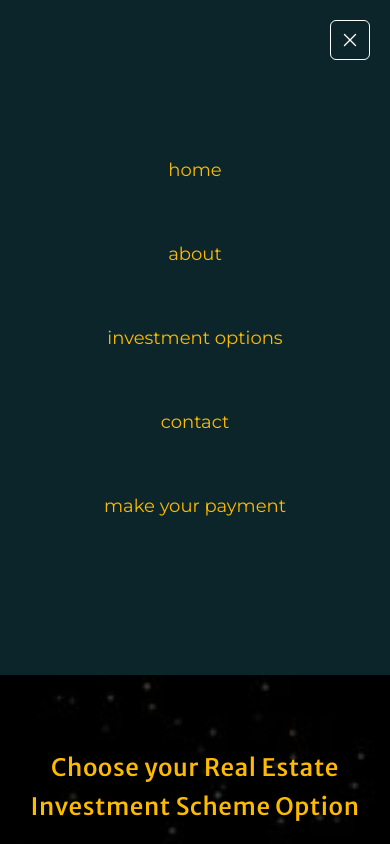
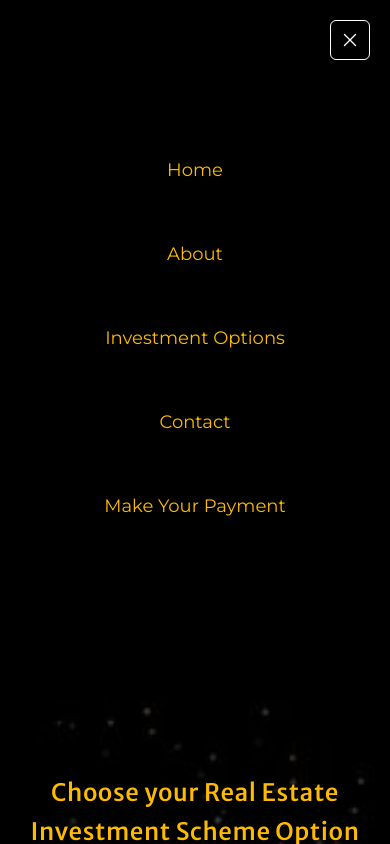
Before and after one commit to Mayor1234/real-shortlet-elders, a React (Vite) app: page / in a window 390 px wide. Both pictures are taken after a click on the element 350 px from the left and 40 px from the top of the page. Shown: the top 844 px of the page. Built offline with nearby package versions, Linux system fonts and the light colour scheme.

Commit message:
fix hero banner content

```diff
--- a/src/components/header/Headers.tsx
+++ b/src/components/header/Headers.tsx
@@ -123,7 +123,7 @@ const Header = () => {
               />
             </Link>
           </div>
-          <div className="inset-0 flex w-full h-full items-center justify-center flex-col lg:hidden">
+          <div className="inset-0 flex w-full h-screen items-center justify-center flex-col lg:hidden">
             <div
               className="absolute right-5 top-0 translate-y-1/2 z-50 cursor-pointer"
               onClick={() => setModalOpen()}
@@ -163,13 +163,13 @@ const Header = () => {
             <AnimatePresence>
               {modalOpen && (
                 <motion.div
-                  className="absolute inset-0 z-40 bg-[#0b252b] h-screen w-full"
+                  className="absolute inset-0 z-40 bg-[#000] h-screen w-full"
                   variants={modalVariants}
                   initial="hidden"
                   animate="visible"
                   exit="exit"
                 >
-                  <nav className="flex flex-col z-50 items-center justify-center w-full h-[80%]">
+                  <nav className="w-full h-[80%]">
                     <motion.ul
                       className="flex flex-col gap-10 items-center justify-center h-full w-full"
                       variants={navLinksVariants}
@@ -186,7 +186,7 @@ const Header = () => {
                         >
                           <motion.li
                             key={i}
-                            className="text-lg text-pry py-2 px-6 hover:text-sec cursor-pointer text-center"
+                            className="text-lg text-pry py-2 px-6 hover:text-sec cursor-pointer text-start capitalize"
                             variants={linkItemVariants}
                           >
                             {menu.title}
--- a/src/components/hero-banner/HeroBanner.tsx
+++ b/src/components/hero-banner/HeroBanner.tsx
@@ -6,21 +6,22 @@ const HeroBanner = () => {
     window.open('https://wa.me/2347034578122', '_blank', 'noopener,noreferrer');
   };
   return (
-    <div className="relative inset-0 z-10 bg-[url('/hero_banner.jpeg')] h-[80vh] w-screen lg:h-[90vh] bg-no-repeat bg-cover bg-right bg-blend-overlay bg-neutral-700 px-0">
+    <div className="relative inset-0 z-10 bg-[url('/hero_banner.jpeg')] h-[calc(90vh-60px)] w-screen lg:h-[90vh] bg-no-repeat bg-cover bg-right bg-blend-overlay bg-neutral-700 px-0">
       <Header />
       <div className="container w-full mx-auto">
-        <div className="absolute -z-10 px-5 font-normal flex justify-center gap-8 flex-col h-full items-start lg:px-0">
+        <div className="absolute -z-10 px-5 font-normal flex  justify-center gap-5 lg:gap-8 flex-col h-full items-start lg:px-0">
           <AnimatedSection direction={{ initial_x: 0, initial_y: 50 }}>
-            <h2 className="max-w-md font-merriweather text-3xl text-center font-medium uppercase leading-[50px] lg:leading-[60px] text-[#f2f2f2] lg:max-w-[750px] lg:text-5xl lg:text-start pb-10">
-              Make Your Home Rain Investments This December
+            <h2 className="max-w-md font-merriweather text-3xl text-center font-medium uppercase leading-[45px] lg:leading-[60px] text-[#f2f2f2] lg:max-w-[750px] lg:text-5xl lg:text-start pb-10">
+              Make Your Home <br />
+              Rain Investments This December
             </h2>
-            <p className="max-w-md font-garamond leading-[28px] text-center mb-5 text-[20px] lg:text-[28px] tracking-wide text-[#f1f5f9] lg:text-start lg:max-w-[750px]">
+            <p className="max-w-md font-garamond leading-[28px] text-center mb-5 text-[20px] lg:text-[28px] tracking-wide text-[#f1f5f9] lg:text-start lg:max-w-[750px] lg:leading-[35px]">
               With a one time home lease payment & 10% - 15% ROI on your capital
               investments … This december is bound to be a financial bliss..
             </p>
           </AnimatedSection>
           <button
-            className="overflow-hidden font-merriweather font-medium text-lg px-6 py-3 text-darkLight bg-pry rounded-sm self-center lg:text-xl lg:font-semibold lg:self-start"
+            className="overflow-hidden font-merriweather font-medium text-lg px-5 py-3 lg:px-6 text-darkLight bg-pry rounded-sm self-center lg:text-xl lg:font-semibold lg:self-start"
             onClick={handleRedirect}
           >
             Talk to our team
```
